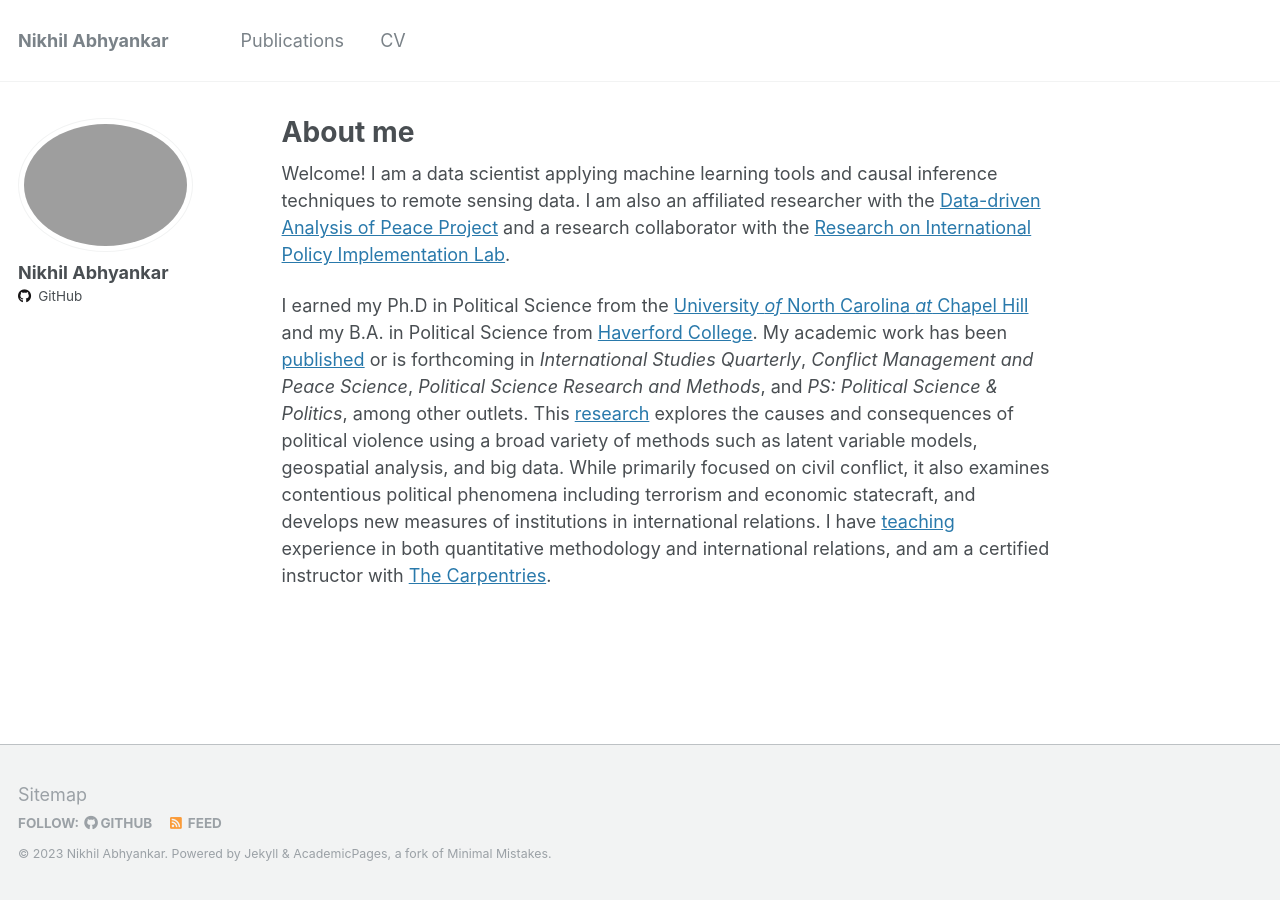
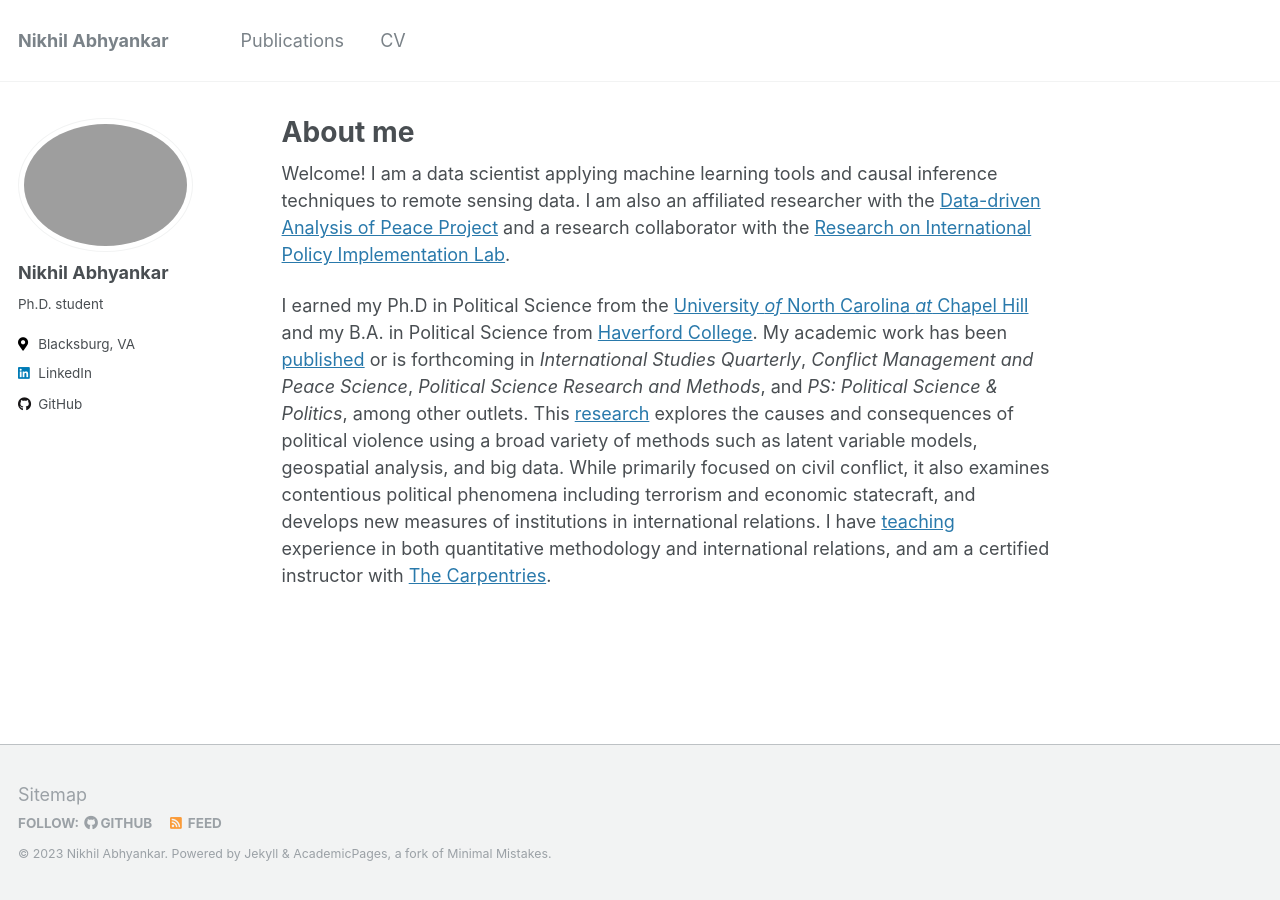
Before and after one commit to nikhilsab/nikhilsab.github.io, a Jekyll site: the page built from _pages/about.md, in a window 1280 px wide. Built offline with Jekyll 4.4.1, drawn with Linux system fonts in a browser that asks for light colours.

Commit message:
Change config file

```diff
--- a/_config.yml
+++ b/_config.yml
@@ -78,16 +78,14 @@ analytics:
   provider               : "google-universal" # false (default), "google", "google-universal", "custom", "goatcounter"
   google:
     tracking_id          :
-  goatcounter:
-    code		 : jayrobwilliams
 
 
 # Site Author
 author:
   name             : "Nikhil Abhyankar"
   avatar           : #"profile.png"
-  bio              : #"Data Scientist"
-  location         :
+  bio              : "Ph.D. student"
+  location         : "Blacksburg, VA"
   employer         :
   pubmed           :
   orcid            : #"http://orcid.org/0000-0001-9259-3883"
@@ -108,7 +106,7 @@ author:
   instagram        :
   impactstory      : #"https://profiles.impactstory.org/u/xxxx-xxxx-xxxx-xxxx"
   lastfm           :
-  linkedin         :
+  linkedin         : "nikhil-abhyankar"
   mastodon         : #"fosstodon.org/@jayrobw"
   pinterest        :
   soundcloud       :
@@ -260,7 +258,7 @@ sass:
 permalink: /:categories/:title/
 # paginate: 5 # amount of posts to show
 # paginate_path: /page:num/
-timezone: America/Chicago # http://en.wikipedia.org/wiki/List_of_tz_database_time_zones
+timezone: America/New_York # http://en.wikipedia.org/wiki/List_of_tz_database_time_zones
 
 
 # Plugins
```
